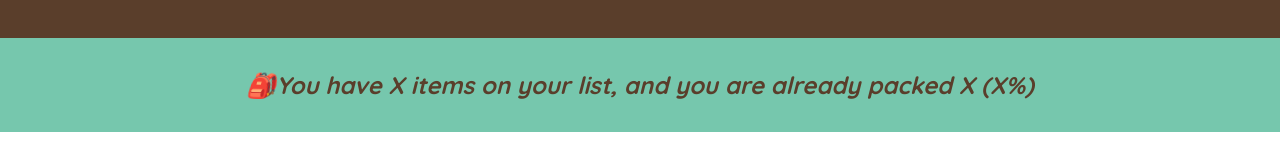
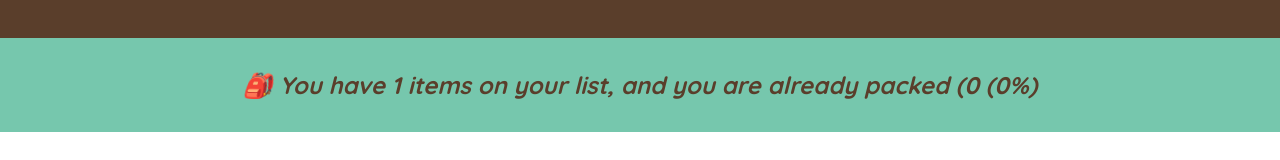
Before and after one commit to NikolaSimunoski/react-travel-list, a React (Create React App) app: page / in a window 1280 px wide. Both pictures are taken after typing "Sample" into the empty fields and a click on the button "ADD". Shown: the part 358-518 px from the top of the page. Built offline with nearby package versions, Linux system fonts and the light colour scheme.

Commit message:
- added stats on footer

```diff
--- a/src/App.js
+++ b/src/App.js
@@ -33,7 +33,7 @@
         onDeleteItem={handleDeleteItem}
         onToggleItems={handeToggleItem}
       />
-      <Stats />
+      <Stats items={items} />
     </div>
   );
 }
@@ -107,11 +107,24 @@
     </div>
   );
 }
-function Stats() {
+function Stats({ items }) {
+  if (!items.length)
+    return (
+      <p clssname="footer">
+        <em>Start adding some items to your packing list 🚀</em>{" "}
+      </p>
+    );
+
+  const numItems = items.length;
+  const numPacked = items.filter((item) => item.packed).length;
+  const percentage = Math.round((numPacked / numItems) * 100);
   return (
     <footer className="stats">
       <em>
-        🎒You have X items on your list, and you are already packed X (X%)
+        {percentage === 100
+          ? "You got everything! Ready to go ✈"
+          : `🎒 You have ${numItems} items on your list, and you are already packed
+        (${numPacked} (${percentage}%) `}
       </em>
     </footer>
   );
```
